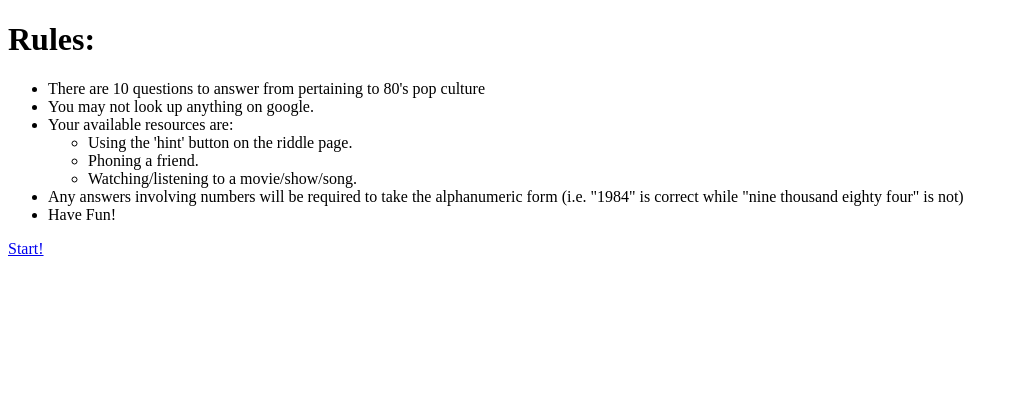
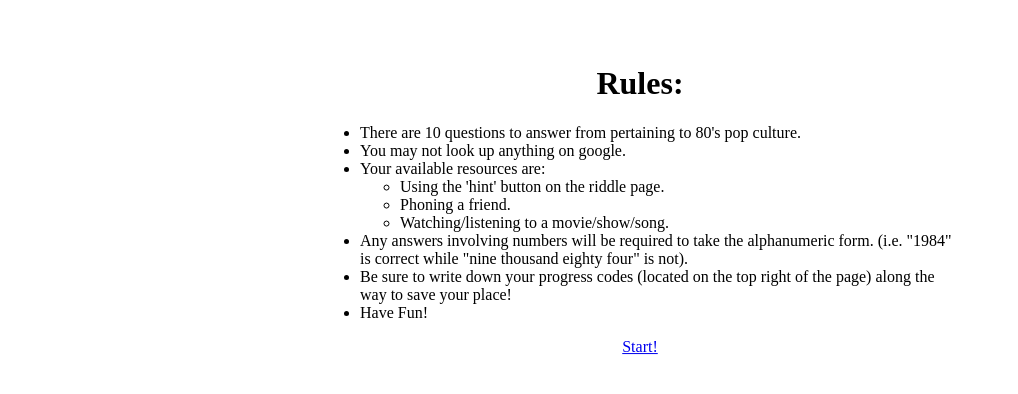
Before and after one commit to RuralYoung/EasterEggHunt, an Angular app in the folder EasterEggHuntFrontend/: page /landing in a window 1280 px wide. Shown: the top 394 px of the page, without its empty margins (0-1018 px from the left). Built offline with nearby package versions, Linux system fonts and the light colour scheme.

Commit message:
Modified css

```diff
--- a/EasterEggHuntFrontend/src/app/home/home.component.css
+++ b/EasterEggHuntFrontend/src/app/home/home.component.css
@@ -0,0 +1,16 @@
+.progress-code {
+    position: absolute;
+    right: 0;
+    text-align: center;
+}
+
+.user-answer {
+    position: fixed;
+    top: 25%;
+    left: 50%;
+
+    text-align: center;
+    vertical-align: middle;
+
+    transform: translate(-50%, -50%);
+}
--- a/EasterEggHuntFrontend/src/app/home/home.component.html
+++ b/EasterEggHuntFrontend/src/app/home/home.component.html
@@ -1,22 +1,22 @@
 <div class="riddles-display">
-    <div class="user-answer">
-        <h2> {{currentRiddle.question}} </h2>
-        <h3 *ngIf="hintVisibility"> Hint: {{currentRiddle.hint}} </h3>
-
-        <label for="user-answer">Submit your answer! </label>
-        <input id="user-answer" #userAnswer />
-
-        <button type="button" (click)="submitAnswer(userAnswer.value); userAnswer.value=''">Submit Answer</button>
-        <button type="button" (click)="displayHint();">Show Hint</button>
-    </div>
-
-    <div class="correct-status-message" *ngIf="correctStatusVisibility"> <strong>{{correctStatusMessage}}</strong> </div>
-
     <div class="progress-code">
-        <label for="user-answer">Input a Progress Code! </label>
+        <label for="user-answer">Input a Progress Code: </label>
         <input id="user-Progress-code" #userProgCodeInput />
         <button type="button" (click)="submitProgCode(userProgCodeInput.value); userProgCodeInput.value=''">Submit</button>
 
         <div>Current Riddle's Progress Code: {{currentRiddle.progressCode}}</div>
     </div>
+
+    <div class="user-answer">
+        <h1> {{currentRiddle.question}} </h1>
+        <h2 *ngIf="hintVisibility"> Hint: {{currentRiddle.hint}} </h2>
+
+        <div class="correct-status-message" *ngIf="correctStatusVisibility"> <h3><strong>{{correctStatusMessage}}</strong></h3> </div>
+
+        <input id="user-answer" #userAnswer />
+        <div>
+            <button type="button" (click)="submitAnswer(userAnswer.value); userAnswer.value=''">Submit Answer</button>
+            <button type="button" (click)="displayHint();">Show Hint</button>
+        </div>
+    </div>
 </div>
--- a/EasterEggHuntFrontend/src/app/landing-page/landing-page.component.css
+++ b/EasterEggHuntFrontend/src/app/landing-page/landing-page.component.css
@@ -0,0 +1,15 @@
+h1{
+    text-align: center;
+}
+
+a{
+    text-align: center;
+    display:block
+}
+
+.rules-list {
+    position: fixed;
+    top: 25%;
+    left: 50%;
+    transform: translate(-50%, -50%);
+}
--- a/EasterEggHuntFrontend/src/app/landing-page/landing-page.component.html
+++ b/EasterEggHuntFrontend/src/app/landing-page/landing-page.component.html
@@ -1,6 +1,7 @@
+<div class="rules-list">
     <h1>Rules:</h1>
     <ul>
-    <li>There are 10 questions to answer from pertaining to 80's pop culture</li>
+        <li>There are 10 questions to answer from pertaining to 80's pop culture.</li>
         <li>You may not look up anything on google.</li>
         <li>Your available resources are:</li>
         <ul>
@@ -8,8 +9,10 @@
             <li>Phoning a friend.</li>
             <li>Watching/listening to a movie/show/song.</li>
         </ul>
-    <li>Any answers involving numbers will be required to take the alphanumeric form (i.e. "1984" is correct while "nine thousand eighty four" is not)</li>
+        <li>Any answers involving numbers will be required to take the alphanumeric form. (i.e. "1984" is correct while "nine thousand eighty four" is not).</li>
+        <li>Be sure to write down your progress codes (located on the top right of the page) along the way to save your place!</li>
         <li>Have Fun!</li>
     </ul>
 
     <a routerLink="/home">Start!</a>
+</div>
--- a/EasterEggHuntFrontend/src/app/win-screen/win-screen.component.css
+++ b/EasterEggHuntFrontend/src/app/win-screen/win-screen.component.css
@@ -0,0 +1,6 @@
+h1 {
+    position: fixed;
+    top: 25%;
+    left: 50%;
+    transform: translate(-50%, -50%);
+}
```
Lines whose indentation alone changed are shown as unchanged.
